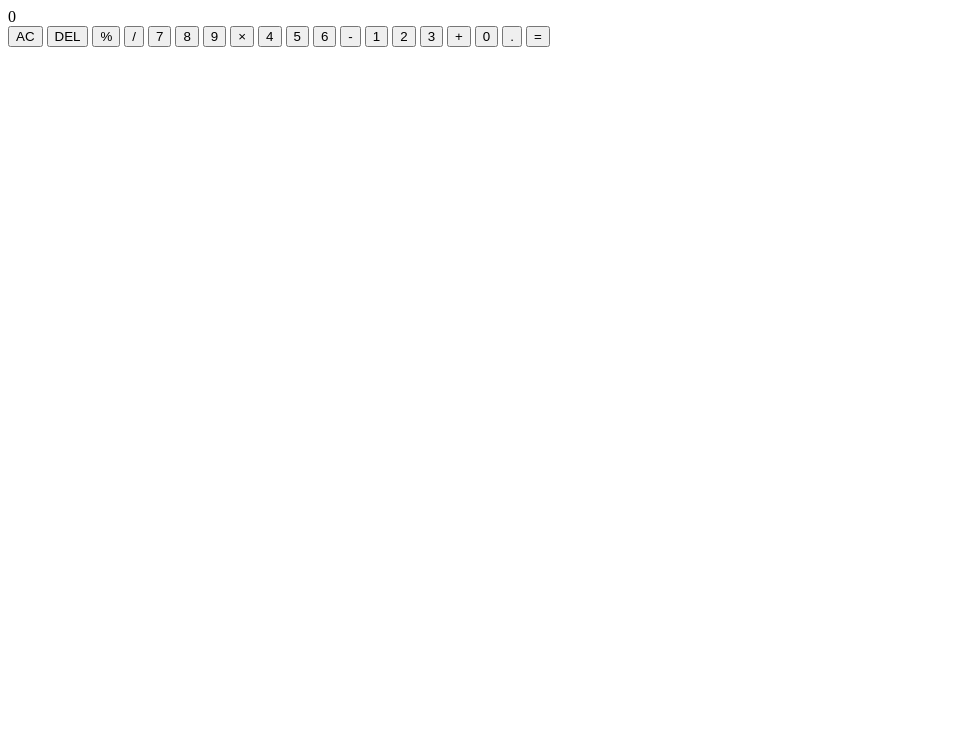
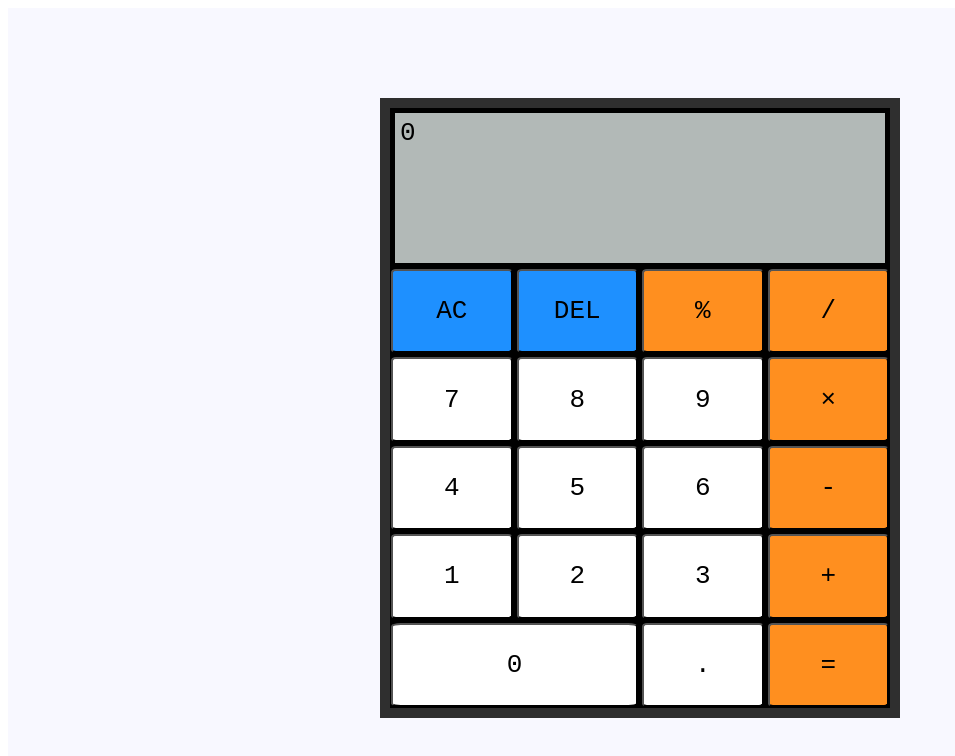
Before and after one commit to george-swift/calculator, a plain HTML site: page index.html in a window 1280 px wide. Shown: the whole page, without its empty margins (0-955 px from the left). Drawn offline with Linux system fonts and the light colour scheme.

Commit message:
Add compiled css file

```diff
--- a/style.css
+++ b/style.css
@@ -1,3 +1,92 @@
-* {
-  box-sizing: border-box;
+.buttons button,
+#container .calculator .screen #expression,
+#container .calculator .screen #answer {
+  font-weight: 500;
+  font-family: monospace;
 }
+
+#container {
+  display: flex;
+  height: 100vh;
+  justify-content: center;
+  align-items: center;
+  background-color: ghostwhite;
+}
+
+#container .calculator {
+  display: grid;
+  grid-template-rows: 1fr 4fr;
+  width: 500px;
+  height: 600px;
+  background-color: black;
+  border: 10px solid #2f2f2f;
+}
+
+#container .calculator .screen {
+  margin: 5px;
+  height: 150px;
+  background-color: #b2b9b7;
+}
+
+#container .calculator .screen #expression,
+#container .calculator .screen #answer {
+  height: 50%;
+  padding: 5px;
+}
+
+#container .calculator .screen #expression {
+  font-size: 2em;
+}
+
+#container .calculator .screen #answer {
+  display: flex;
+  justify-content: flex-end;
+  font-size: 3em;
+}
+
+.buttons {
+  display: grid;
+  grid-template-columns: repeat(4, 1fr);
+  gap: 2px;
+}
+
+.buttons button {
+  margin: 1px;
+  border-radius: 4%;
+  font-size: 2em;
+}
+
+.buttons .numbers,
+.buttons .decimal {
+  background-color: #fff;
+}
+
+.buttons .numbers:active,
+.buttons .decimal:active {
+  background-color: #555;
+}
+
+.buttons .operator,
+.buttons .equals {
+  background-color: #ff8f1f;
+}
+
+.buttons .operator:active {
+  transform: translateY(2px);
+}
+
+.buttons .allclear,
+.buttons .backspace {
+  background-color: dodgerblue;
+}
+
+.buttons .allclear:active,
+.buttons .backspace:active {
+  transform: translateY(2px);
+}
+
+.buttons #num-0 {
+  grid-column: 1/3;
+}
+
+/*# sourceMappingURL=style.css.map */
```
